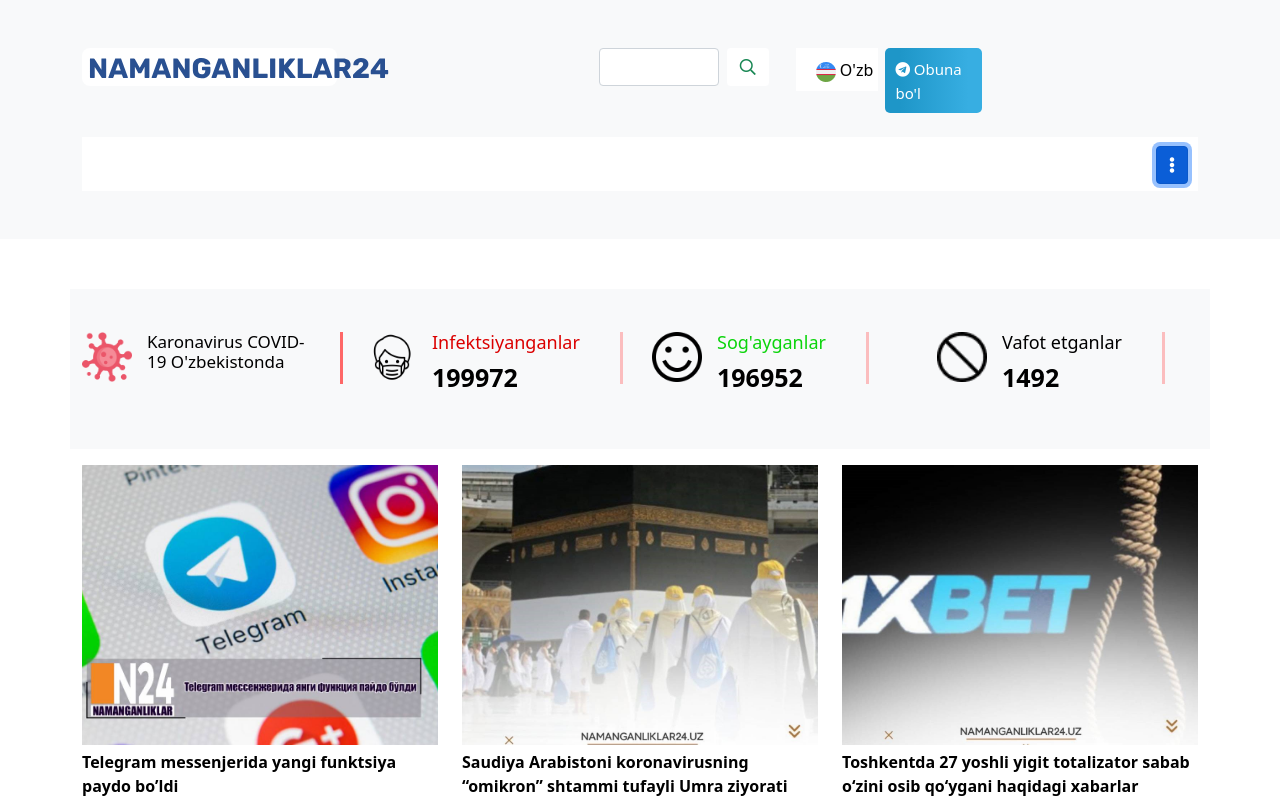
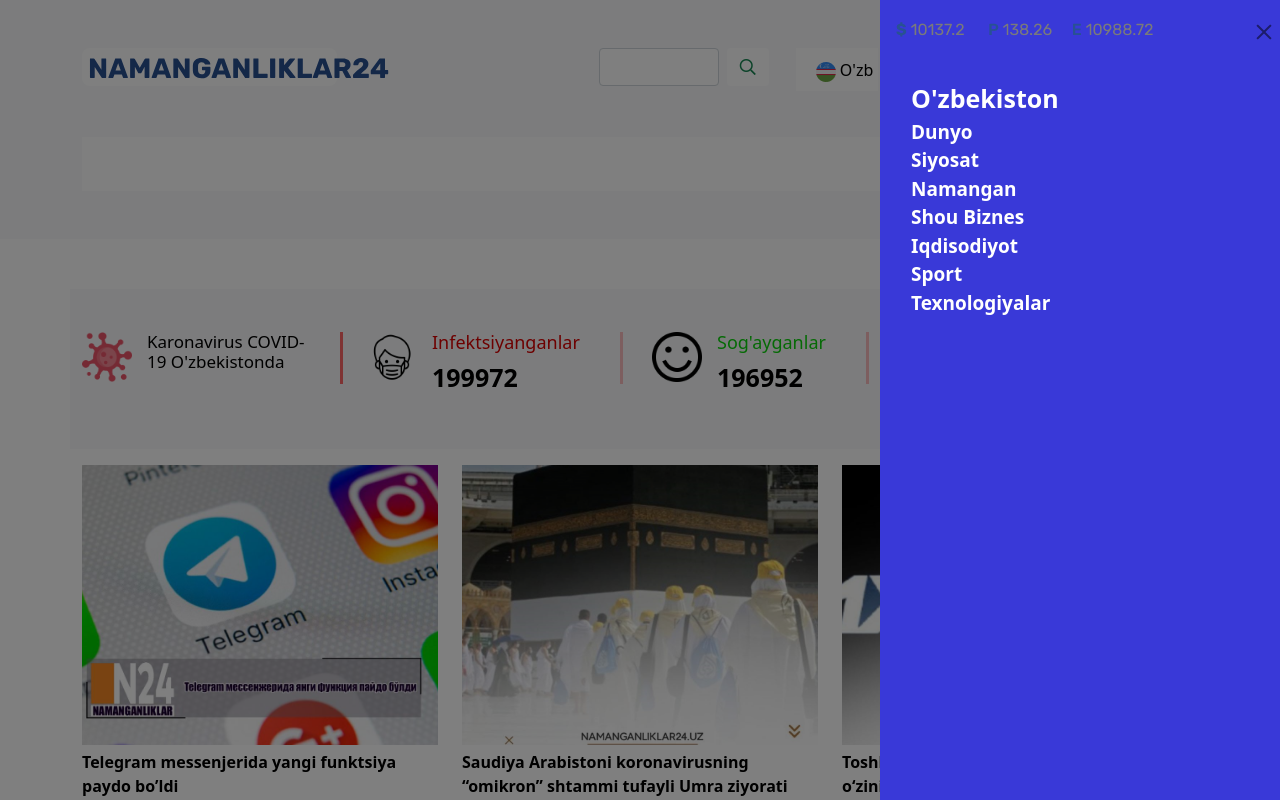
Before and after one commit to javharabdusattorov/Namanganliklar24, a plain HTML site: page uzb-index.html in a window 1280 px wide. Both pictures are taken after a click on the button 1172 px from the left and 165 px from the top of the page. Shown: the top 800 px of the page. Drawn offline with Linux system fonts and the light colour scheme.

Commit message:
sixth commit

```diff
--- a/css/style.css
+++ b/css/style.css
@@ -94,7 +94,7 @@ header .header_bottom {
 }
 
 header .offcanvas {
-    background: rgb(34, 34, 145);
+    background: rgb(57, 57, 216);
     border: none;
 }
 
--- a/uzb-index.html
+++ b/uzb-index.html
@@ -749,6 +749,9 @@
         </div>
     </footer>
 
+
+
+    <script src="js/bootstrap.js"></script>
 </body>
 
 </html>
```
Also changed, not shown: index.html (+2 -1 lines).
